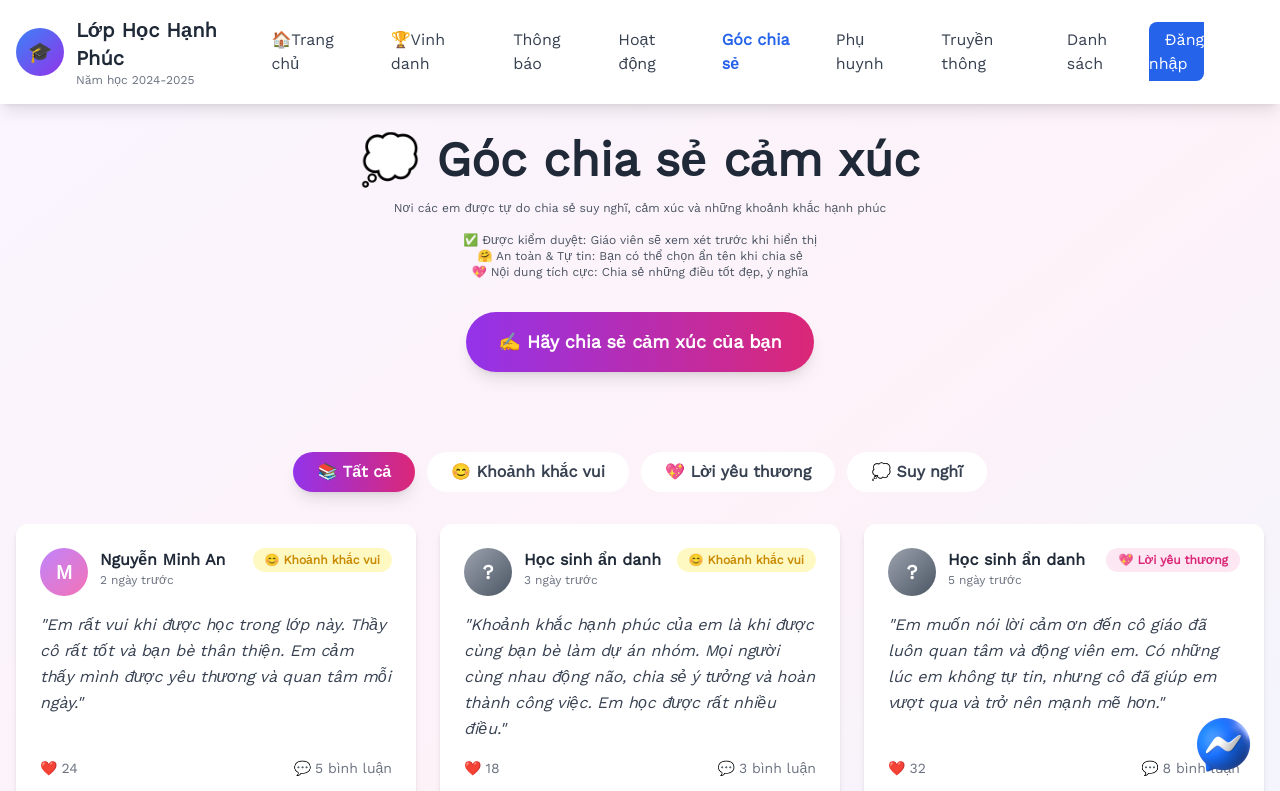
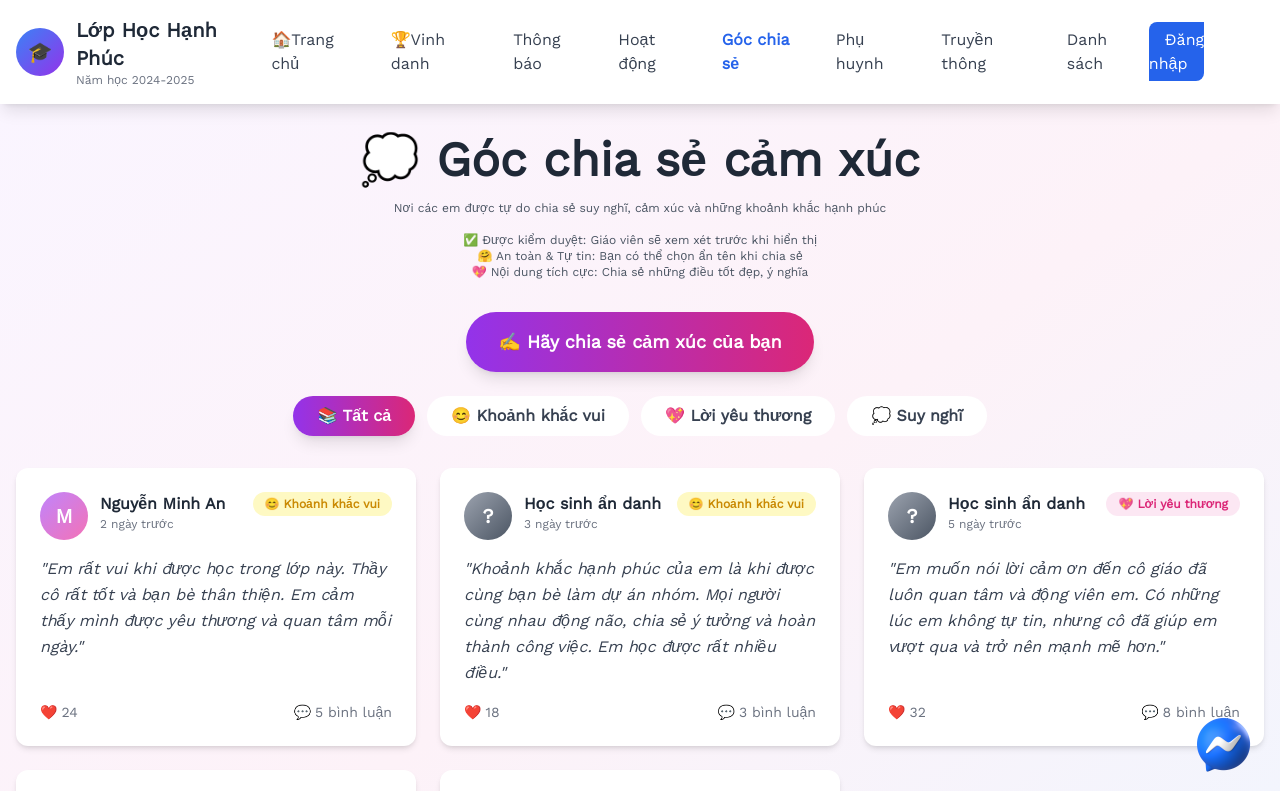
Before and after one commit to quynh-nta/lop-hoc-hanh-phuc, a Vue app: page /chia-se in a window 1280 px wide. Shown: the top 791 px of the page. Built offline with nearby package versions, Linux system fonts and the light colour scheme; a web font is replaced by a local one.

Commit message:
Update SharingPage.vue

```diff
--- a/src/views/SharingPage.vue
+++ b/src/views/SharingPage.vue
@@ -27,15 +27,6 @@
         >
           ✍️ Hãy chia sẻ cảm xúc của bạn
         </button>
-      </div>
-
-      <!-- Info-->
-      <div class="grid md:grid-cols-3 gap-6 mb-12">
-
-        <div class="text-center">
-          <h3 class="font-bold text-gray-800 mb-2"></h3>
-          <p class="text-sm text-gray-600"></p>
-        </div>
       </div>
 
       <!-- Filter Tabs -->
```
